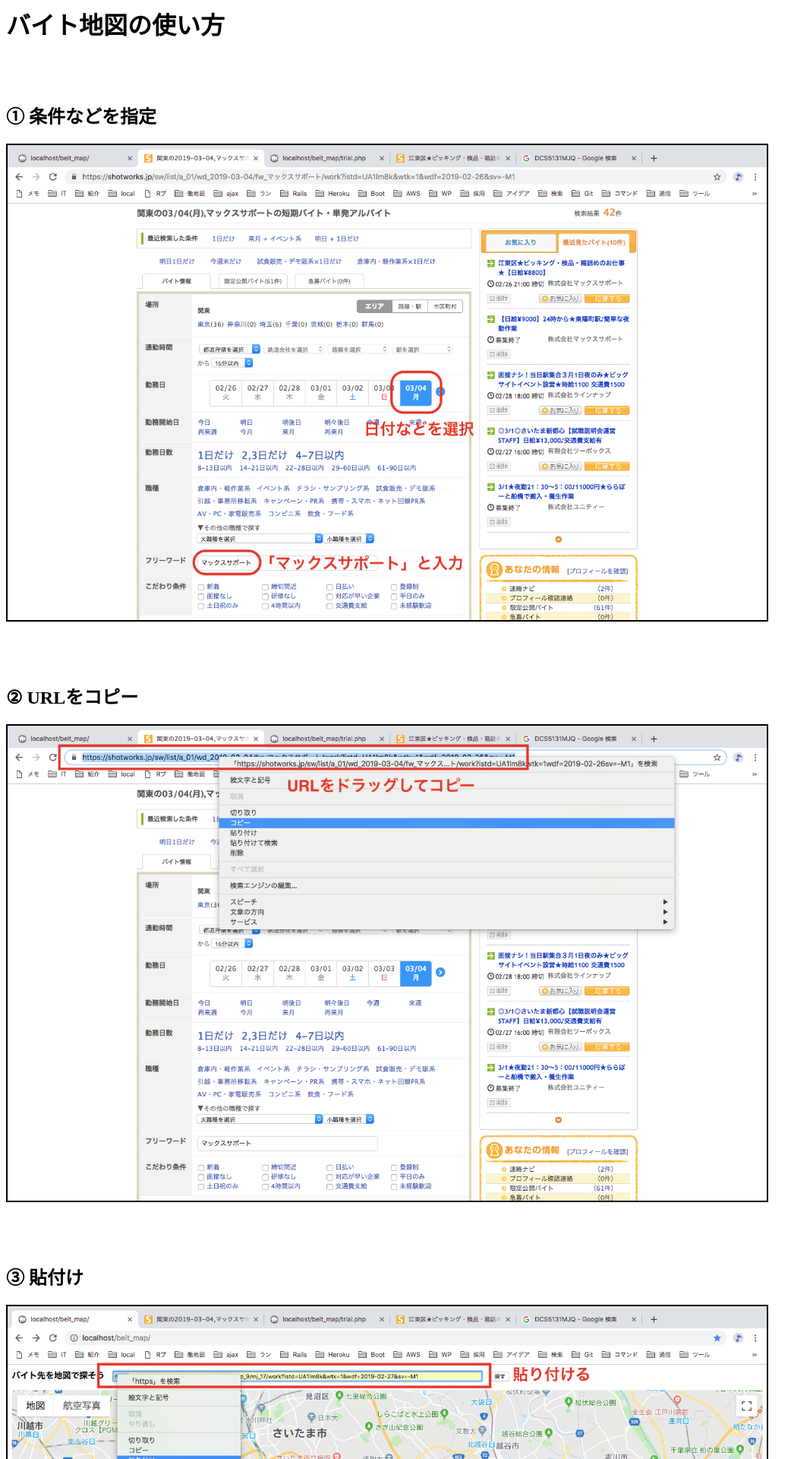
After one commit to nomuramasa/beit_map, a PHP site: page /explain.html in a window 1280 px wide. The commit adds this page. Shown: the top 1920 px of the page at 76% size, without its empty margins (0-1067 px from the left). Run offline with PHP 8.4, Linux system fonts and the light colour scheme.

```diff
--- /dev/null
+++ b/explain.html
@@ -0,0 +1,17 @@
+<meta charset='utf8'>
+<h1>バイト地図の使い方</h1>
+<h2>① 条件などを指定</h2>
+<p><img src='explain1.png'></p>
+<h2>② URLをコピー</h2>
+<p><img src='explain2.png'></p>
+<h2>③ 貼付け</h2>
+<p><img src='explain3.png'></p>
+<h2>④ こうなったら成功</h2>
+<p><img src='explain4.png'></p>
+<h2>⑤ マーカークリックで詳細を表示</h2>
+<p><img src='explain5.png'></p>
+
+<style>
+	img{border:solid 2px; max-width:1000px;}
+	h2{margin-top: 80px}
+</style>
--- a/index.php
+++ b/index.php
@@ -65,7 +65,7 @@ foreach($pages as $page){ // ページ数だけループ
 
 		if(empty($lat)){ //地図なしの場合
 			if($station){ // 駅名だけでも取得できた場合
-				$url = 'https://www.geocoding.jp/api/?q='.$station;
+				$url = 'https://www.geocoding.jp/api/?v=1.1&q='.$station; // MAMPではv=1.1&は必要なかった（v=1.2が使えた）けど、AWSでは1.1指定の必要あり
 				$xml = simplexml_load_file($url); // URLをxmlデータとして扱う
 				$obj = get_object_vars($xml); // xmlを配列に
 				$coord_xml = $obj['coordinate']; // 1階層潜ってxmlデータを得る
```
Also changed, not shown: explain1.png (added), explain2.png (added), explain3.png (added), explain4.png (added), explain5.png (added), home.png (deleted), other/map_sample.html (renamed from map_sample.html), 2 other files.
